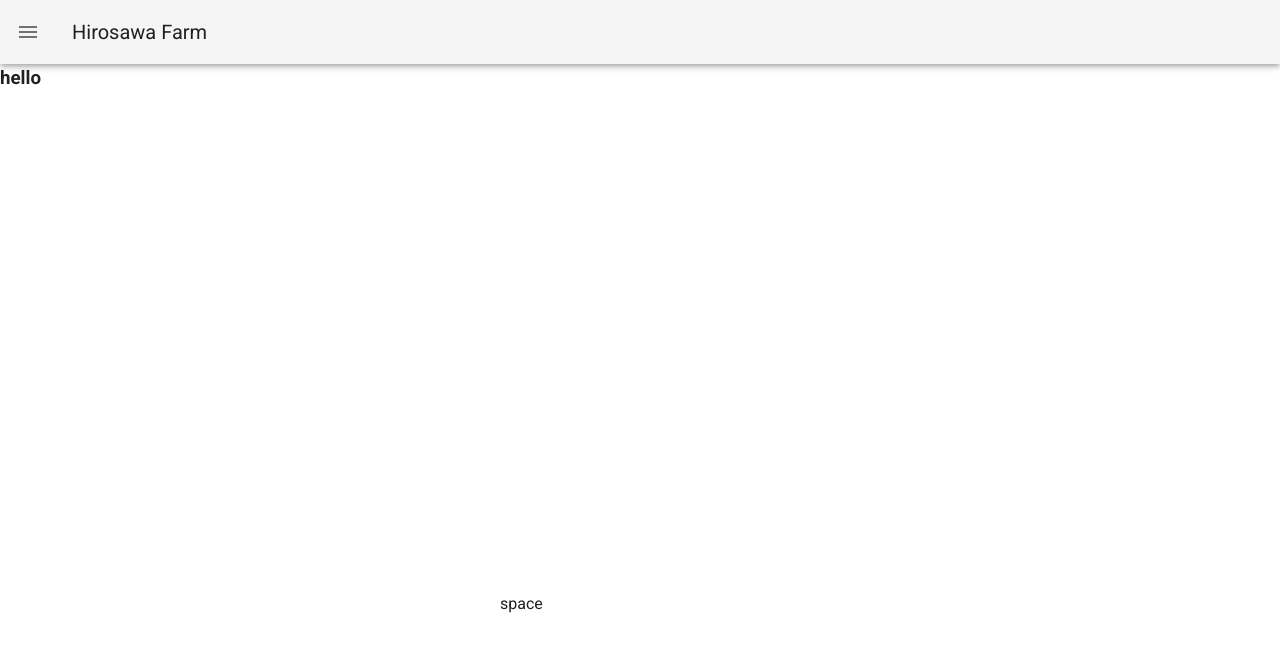
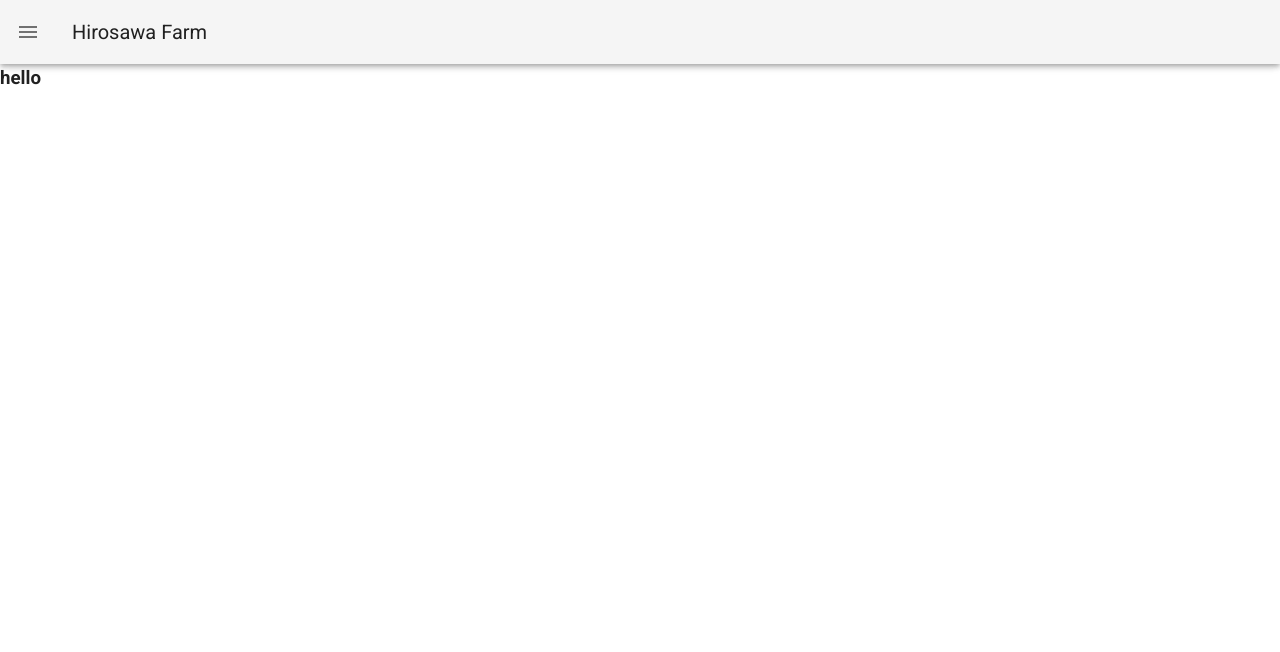
Before and after one commit to masayukihirosawa/farmHirosawa, a Vue app: page / in a window 1280 px wide. Shown: the top 652 px of the page. Built offline with nearby package versions, Linux system fonts and the light colour scheme.

Commit message:
hide-on-scroll

```diff
--- a/src/App.vue
+++ b/src/App.vue
@@ -1,16 +1,15 @@
 <template>
   <v-app>
-    <v-app-bar app>
+    <v-app-bar app  hide-on-scroll>
       <v-app-bar-nav-icon></v-app-bar-nav-icon>
       <v-toolbar-title>Hirosawa Farm</v-toolbar-title>
+      <v-spacer></v-spacer>
     </v-app-bar>
 
     <v-main>
       <router-view />
     </v-main>
-    <div class="space">
-      <p>space</p>
-    </div>
+    <v-container style="height: 1500px;"></v-container>
   </v-app>
 </template>
 
@@ -23,10 +22,3 @@ export default {
   }),
 };
 </script>
-
-<style scoped>
-.space {
-  height: 1000px;
-  margin: 500px;
-}
-</style>
```
